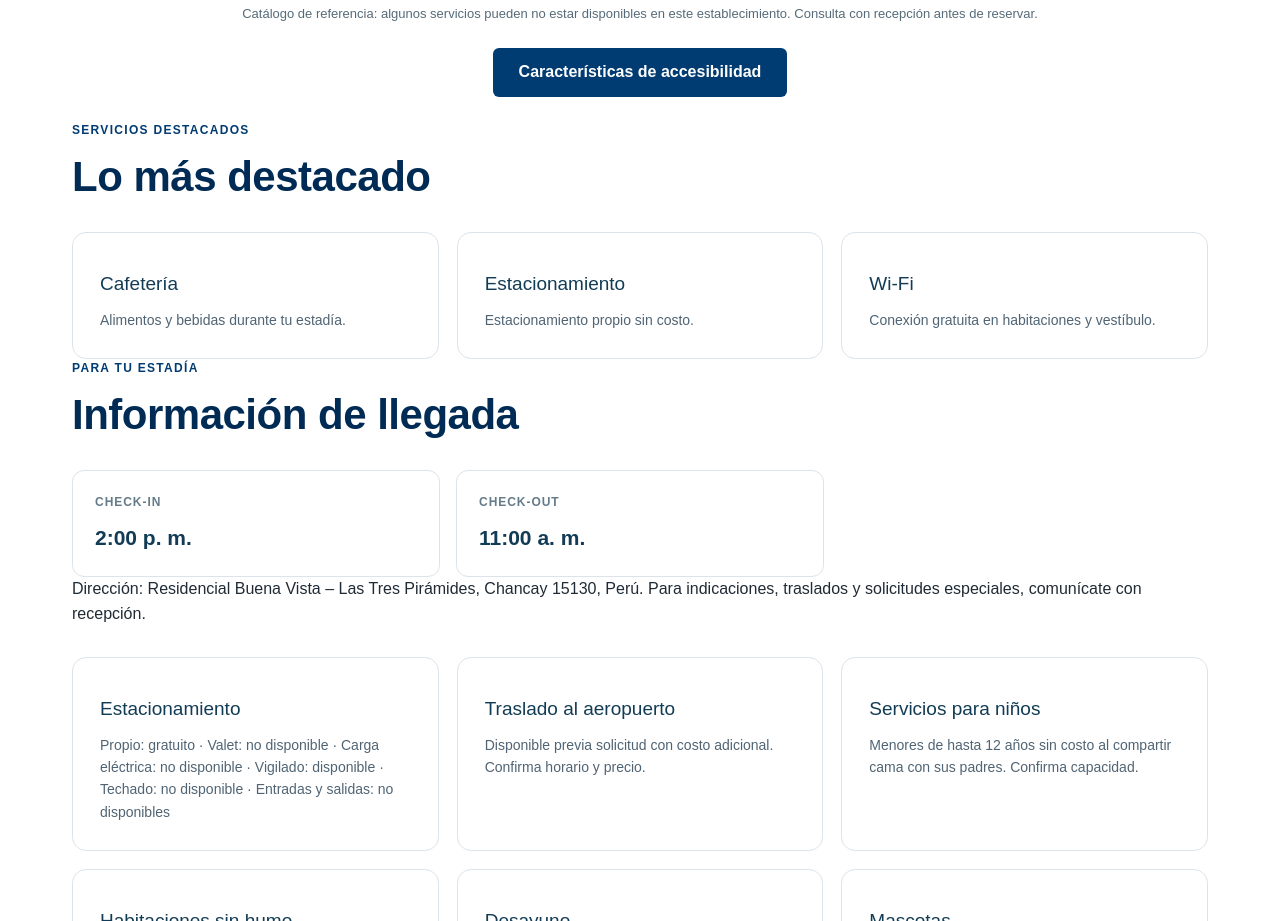
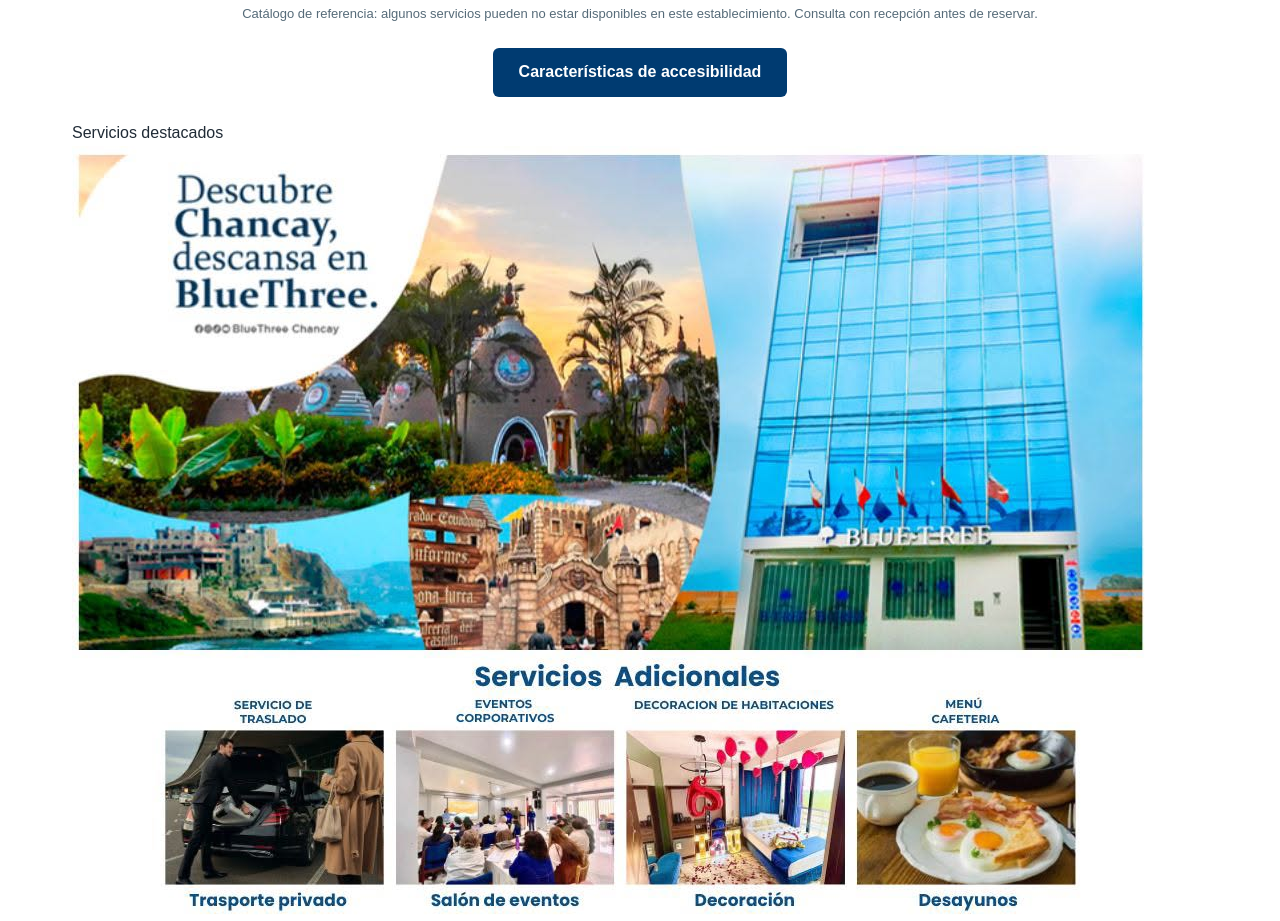
Before and after one commit to camilogomez17/hotelBlueThree, a Next.js app: page /politicas in a window 1280 px wide. Shown: the part 860-1781 px from the top of the page. Built offline with nearby package versions, Linux system fonts and the light colour scheme.

Commit message:
Place featured gallery below amenities

```diff
--- a/app/politicas/page.tsx
+++ b/app/politicas/page.tsx
@@ -1,6 +1,7 @@
 import type { Metadata } from "next";
 import PolicyTabs from "../components/PolicyTabs";
 import HotelAmenities from "../components/HotelAmenities";
+import FeaturedAmenities from "../components/FeaturedAmenities";
 import { whatsapp } from "../data/hotel";
 
 export const metadata: Metadata = {
@@ -17,12 +18,7 @@ export default function Politicas() {
     </section>
     <section className="section-wrap hotel-policies-page">
       <HotelAmenities language="es" />
-      <div className="section-heading"><div><p className="eyebrow">SERVICIOS DESTACADOS</p><h2>Lo más destacado</h2></div></div>
-      <div className="home-policies-grid">
-        <article className="home-policy-card"><h3>Cafetería</h3><p>Alimentos y bebidas durante tu estadía.</p></article>
-        <article className="home-policy-card"><h3>Estacionamiento</h3><p>Estacionamiento propio sin costo.</p></article>
-        <article className="home-policy-card"><h3>Wi-Fi</h3><p>Conexión gratuita en habitaciones y vestíbulo.</p></article>
-      </div>
+      <FeaturedAmenities language="es" />
       <div className="section-heading"><div><p className="eyebrow">PARA TU ESTADÍA</p><h2>Información de llegada</h2></div></div>
       <div className="hotel-policy-times">
         <div><span>CHECK-IN</span><strong>2:00 p. m.</strong></div>
```
